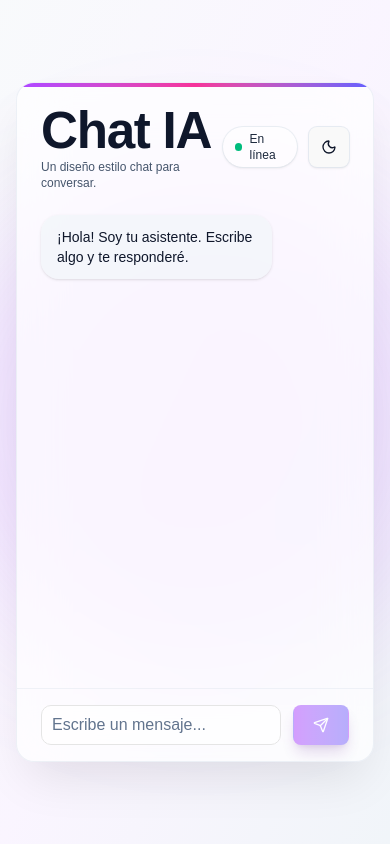
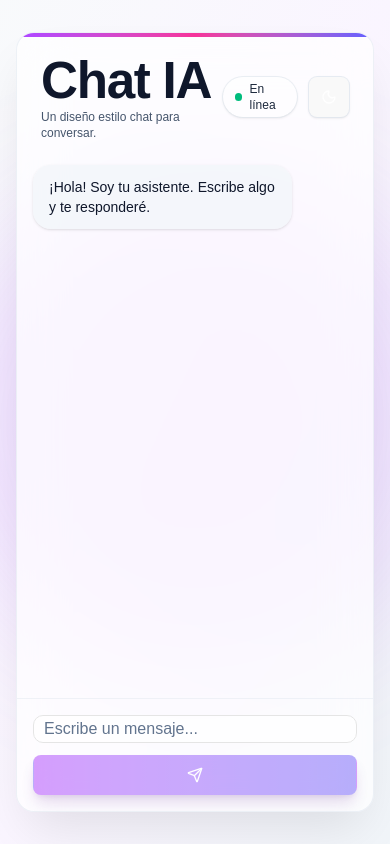
Before and after one commit to YunierAyala2000/Chat-IA-with-Open-Router-IA, a React (Vite) app: page / in a window 390 px wide. Built offline with nearby package versions, Linux system fonts and the light colour scheme.

Commit message:
ajustes y mejoras de diseño

```diff
--- a/src/App.tsx
+++ b/src/App.tsx
@@ -146,8 +146,8 @@ function App() {
         <div className="absolute top-1/2 left-1/2 h-[500px] w-[500px] -translate-x-1/2 -translate-y-1/2 rounded-full bg-purple-500/15 blur-3xl dark:bg-purple-600/25" />
       </div>
 
-      <div className="relative mx-4 w-full max-w-md">
-        <div className="flex h-[680px] flex-col overflow-hidden rounded-2xl border border-slate-200/60 bg-white/70 shadow-2xl shadow-black/10 backdrop-blur-xl dark:border-white/10 dark:bg-white/5 dark:shadow-black/50">
+      <div className="relative mx-4 w-full max-w-xl sm:max-w-md">
+        <div className="flex h-[calc(100vh-4rem)] flex-col overflow-hidden rounded-2xl border border-slate-200/60 bg-white/70 shadow-2xl shadow-black/10 backdrop-blur-xl sm:h-[680px] sm:max-h-[680px] dark:border-white/10 dark:bg-white/5 dark:shadow-black/50">
           <div className="h-1 w-full bg-gradient-to-r from-purple-500 via-pink-500 to-indigo-500" />
 
           <header className="flex items-center justify-between px-6 py-4">
@@ -165,7 +165,7 @@ function App() {
               <Button
                 variant="outline"
                 onClick={() => setTheme((prev) => (prev === "dark" ? "light" : "dark"))}
-                className="inline-flex h-10 w-10 items-center justify-center rounded-full bg-white/60 text-slate-900 shadow-sm ring-1 ring-slate-200/80 transition hover:bg-white/80 dark:bg-slate-950/40 dark:text-white dark:ring-white/10 dark:hover:bg-slate-950/70"
+                className="inline-flex h-10 w-10 items-center justify-center rounded-full bg-white/60 text-white shadow-sm ring-1 ring-slate-200/80 transition hover:bg-white/80 dark:bg-slate-950/40 dark:text-white dark:ring-white/10 dark:hover:bg-teal-100"
                 aria-label={`Cambiar a modo ${theme === "dark" ? "claro" : "oscuro"}`}
               >
                 {theme === "dark" ? <Sun className="h-5 w-5" /> : <Moon className="h-5 w-5" />}
@@ -175,12 +175,12 @@ function App() {
 
           <div
             ref={listRef}
-            className="scrollbar-thin scrollbar-thumb-slate-300/50 scrollbar-track-transparent dark:scrollbar-thumb-white/10 flex-1 space-y-4 overflow-y-auto px-6 pt-2 pb-6"
+            className="scrollbar-thin scrollbar-thumb-slate-300/50 scrollbar-track-transparent dark:scrollbar-thumb-white/10 flex-1 space-y-4 overflow-y-auto px-4 pt-2 pb-6 sm:px-6"
           >
             {messages.map((message) => (
               <div key={message.id} className={`flex ${message.role === "user" ? "justify-end" : "justify-start"}`}>
                 <div
-                  className={`max-w-[75%] rounded-2xl px-4 py-3 text-sm shadow-sm ${
+                  className={`max-w-[80%] rounded-2xl px-4 py-3 text-sm shadow-sm sm:max-w-[75%] ${
                     message.role === "user"
                       ? "bg-emerald-100 text-slate-900 ring-emerald-200 dark:bg-emerald-500/20 dark:text-white dark:ring-emerald-500/30"
                       : "bg-slate-100/70 text-slate-900 ring-slate-200/50 dark:bg-white/10 dark:text-white dark:ring-white/10"
@@ -190,16 +190,28 @@ function App() {
                 </div>
               </div>
             ))}
+
+            {isSending && (
+              <div className="flex justify-start">
+                <div className="max-w-[75%] rounded-2xl bg-slate-100/70 px-4 py-3 text-sm shadow-sm ring-1 ring-slate-200/50 dark:bg-white/10 dark:ring-white/10">
+                  <div className="flex items-center gap-2">
+                    <span className="h-2 w-2 animate-pulse rounded-full bg-slate-400/80 dark:bg-white/40" />
+                    <span className="h-2 w-2 animate-pulse rounded-full bg-slate-400/80 delay-75 dark:bg-white/40" />
+                    <span className="h-2 w-2 animate-pulse rounded-full bg-slate-400/80 delay-150 dark:bg-white/40" />
+                  </div>
+                </div>
+              </div>
+            )}
           </div>
 
-          <div className="border-t border-slate-200/50 px-6 py-4 dark:border-white/10">
-            <div className="flex items-center gap-3">
+          <div className="border-t border-slate-200/50 px-4 py-4 sm:px-6 dark:border-white/10">
+            <div className="flex flex-col gap-3 sm:flex-row sm:items-center">
               <Input
                 value={draft}
                 onChange={(event) => setDraft(event.target.value)}
                 onKeyDown={handleKeyDown}
                 placeholder="Escribe un mensaje..."
-                className="h-10 bg-white/60 text-slate-900 placeholder:text-slate-500 dark:bg-white/10 dark:text-white dark:placeholder:text-white/40"
+                className="h-10 flex-1 bg-white/60 text-slate-900 placeholder:text-slate-500 dark:bg-white/10 dark:text-white dark:placeholder:text-white/40"
               />
               <Button
                 onClick={sendMessage}
```
